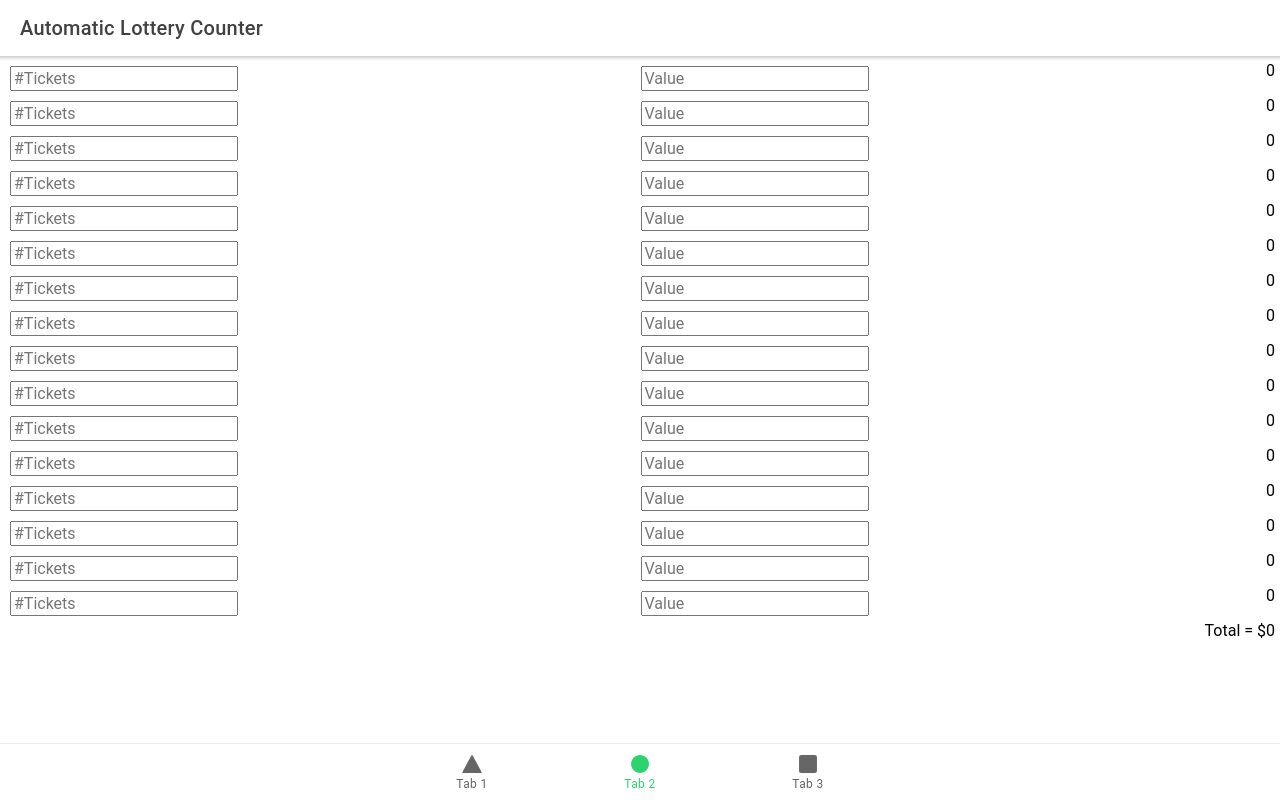
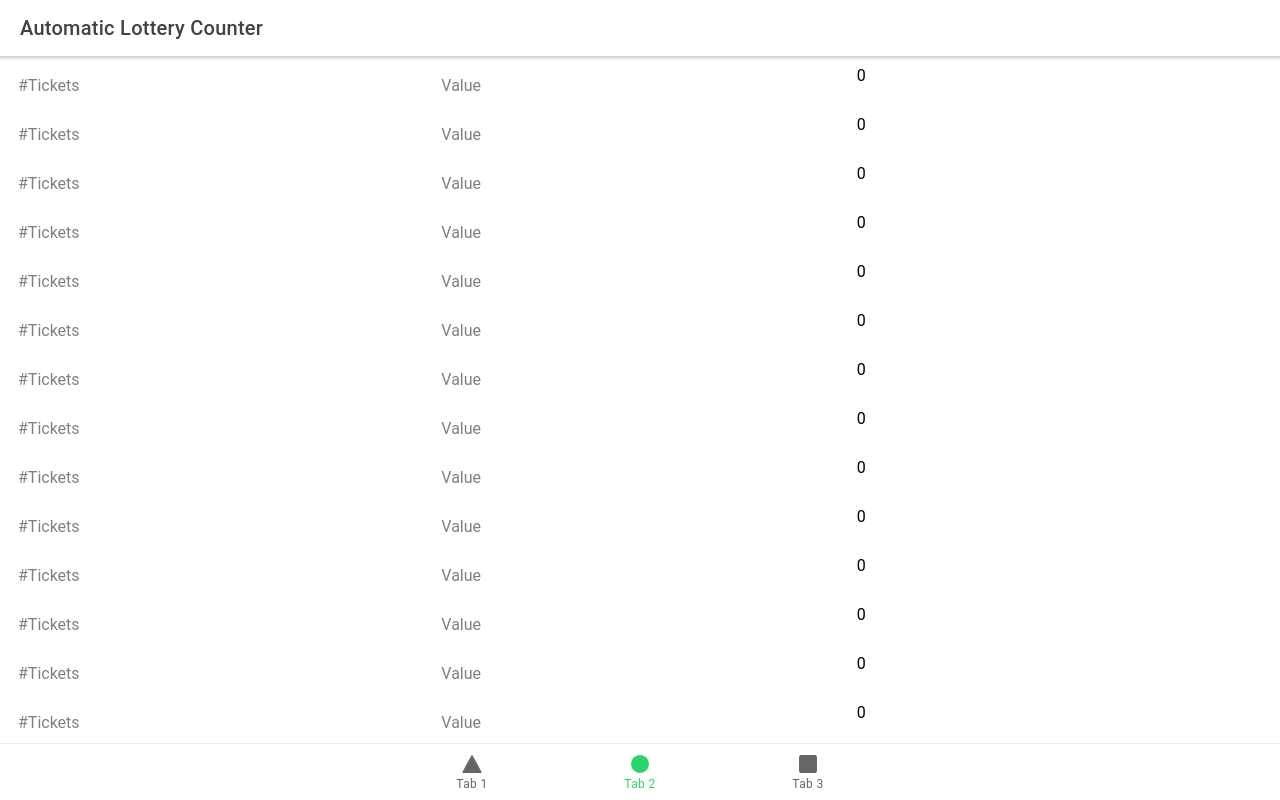
Before and after one commit to mp17017/scheduling-application, a React (Create React App) app: page /tab2 in a window 1280 px wide. Built offline with nearby package versions, Linux system fonts and the light colour scheme.

Commit message:
version 0.04, Updated to OnIonChange event, Finished Lottery Counter

```diff
--- a/src/pages/Tab1.tsx
+++ b/src/pages/Tab1.tsx
@@ -21,16 +21,16 @@ const Tab1: React.FC = () => {
             <IonItemDivider>Note: Time is in quarterly military time.
             </IonItemDivider>
             <IonItemDivider>
-            <input type="number" value={inputfieldsToAdd} onChange={(e) => setInputfieldsToAdd(parseInt(e.currentTarget.value, 10))}/>
+            <IonInput type="number" value={inputfieldsToAdd} onIonChange={(e) => setInputfieldsToAdd(parseInt(e.detail.value!, 10))}/>
             </IonItemDivider>
             <IonItem>
             <IonButton color="primary" onClick={()=>setCommittedFieldsToAdd(inputfieldsToAdd)}>Add Cashier</IonButton>
             </IonItem>
-            <IonLabel>Coverage Map</IonLabel>
+            {/*<IonLabel>Coverage Map</IonLabel>
             <IonItem>
               {committedFieldsToAdd > 0 ? [...Array(committedFieldsToAdd)].map((value: number, index: number) => (<Counter id={index + 1} key={index} />)):
             <IonLabel color="danger">Number of Cashiers must be positive</IonLabel>}
-            </IonItem>
+            </IonItem>*/}
             {committedFieldsToAdd > 0 ? [...Array(committedFieldsToAdd)].map((value: number, index: number) => (<Field id={index + 1} key={index} />)):
             <IonLabel color="danger">Number of Cashiers must be positive</IonLabel>}
           </IonList>
--- a/src/pages/Tab2.tsx
+++ b/src/pages/Tab2.tsx
@@ -10,11 +10,12 @@ const Tab2: React.FC = () => {
 
   let Tix = [0, 0, 0, 0, 0, 0, 0, 0, 0, 0, 0, 0, 0, 0, 0, 0]
   let Multi = [1, 2, 2, 3, 5, 5, 5, 5, 10, 10, 10, 10, 20, 30, 30, 30]
+  let Count = [0, 0, 0, 0, 0]
 
-  const [TState, SetTState] = React.useState(0);
-  const [MState, SetMState] = React.useState(0);
+  const [State, SetState] = React.useState(0);
   const [TAState] = React.useState(Tix);
   const [MAState] = React.useState(Multi);
+  const [UCState] = React.useState(Count);
 
   let Val = [
     TAState[0] * MAState[0], TAState[1] * MAState[1], TAState[2] * MAState[2], TAState[3] * MAState[3],
@@ -27,12 +28,17 @@ const Tab2: React.FC = () => {
   function uTix (id: number, e:any){
 
     TAState[id] = e;
-    SetTState(e);
+    SetState(e);
   }
 
   function uMulti (id: number, e:any){
     MAState[id] = e;
-    SetMState(e);
+    SetState(e);
+  }
+
+  function uCount (id: number, e:any){
+    UCState[id] = e;
+    SetState(e);
   }
 
 
@@ -46,91 +52,100 @@ const Tab2: React.FC = () => {
       <IonContent fullscreen>
         <IonGrid>
           <IonRow>
-            <IonCol><input type="number" placeholder="#Tickets" onChange={(e) => uTix(0, parseInt(e.currentTarget.value, 10)) } ></input></IonCol>
-            <IonCol><input type="number" placeholder="Value" onChange={(e) => uMulti(0, parseInt(e.currentTarget.value, 10))}></input></IonCol>
-            <IonLabel>{Val[0]}</IonLabel>
+            <IonCol><IonInput type="number" placeholder="#Tickets" onIonChange={e => uTix(0, parseInt(e.detail.value!, 10)) } ></IonInput></IonCol>
+            <IonCol><IonInput type="number" placeholder="Value" onIonChange={(e) => uMulti(0, parseInt(e.detail.value!, 10))}></IonInput></IonCol>
+            <IonCol>{Val[0]}</IonCol>
           </IonRow>
           <IonRow>
-            <IonCol><input type="number" placeholder="#Tickets" onChange={(e) => uTix(1, parseInt(e.currentTarget.value, 10)) } ></input></IonCol>
-            <IonCol><input type="number" placeholder="Value" onChange={(e) => uMulti(1, parseInt(e.currentTarget.value, 10))}></input></IonCol>
-            <IonLabel>{Val[1]}</IonLabel>
+            <IonCol><IonInput type="number" placeholder="#Tickets" onIonChange={(e) => uTix(1, parseInt(e.detail.value!, 10)) } ></IonInput></IonCol>
+            <IonCol><IonInput type="number" placeholder="Value" onIonChange={(e) => uMulti(1, parseInt(e.detail.value!, 10))}></IonInput></IonCol>
+            <IonCol>{Val[1]}</IonCol>
           </IonRow>
           <IonRow>
-            <IonCol><input type="number" placeholder="#Tickets" onChange={(e) => uTix(2, parseInt(e.currentTarget.value, 10)) } ></input></IonCol>
-            <IonCol><input type="number" placeholder="Value" onChange={(e) => uMulti(2, parseInt(e.currentTarget.value, 10))}></input></IonCol>
-            <IonLabel>{Val[2]}</IonLabel>
+            <IonCol><IonInput type="number" placeholder="#Tickets" onIonChange={(e) => uTix(2, parseInt(e.detail.value!, 10)) } ></IonInput></IonCol>
+            <IonCol><IonInput type="number" placeholder="Value" onIonChange={(e) => uMulti(2, parseInt(e.detail.value!, 10))}></IonInput></IonCol>
+            <IonCol>{Val[2]}</IonCol>
           </IonRow>
           <IonRow>
-            <IonCol><input type="number" placeholder="#Tickets" onChange={(e) => uTix(3, parseInt(e.currentTarget.value, 10)) } ></input></IonCol>
-            <IonCol><input type="number" placeholder="Value" onChange={(e) => uMulti(3, parseInt(e.currentTarget.value, 10))}></input></IonCol>
-            <IonLabel>{Val[3]}</IonLabel>
+            <IonCol><IonInput type="number" placeholder="#Tickets" onIonChange={(e) => uTix(3, parseInt(e.detail.value!, 10)) } ></IonInput></IonCol>
+            <IonCol><IonInput type="number" placeholder="Value" onIonChange={(e) => uMulti(3, parseInt(e.detail.value!, 10))}></IonInput></IonCol>
+            <IonCol>{Val[3]}</IonCol>
           </IonRow>
           <IonRow>
-            <IonCol><input type="number" placeholder="#Tickets" onChange={(e) => uTix(4, parseInt(e.currentTarget.value, 10)) } ></input></IonCol>
-            <IonCol><input type="number" placeholder="Value" onChange={(e) => uMulti(4, parseInt(e.currentTarget.value, 10))}></input></IonCol>
-            <IonLabel>{Val[4]}</IonLabel>
+            <IonCol><IonInput type="number" placeholder="#Tickets" onIonChange={(e) => uTix(4, parseInt(e.detail.value!, 10)) } ></IonInput></IonCol>
+            <IonCol><IonInput type="number" placeholder="Value" onIonChange={(e) => uMulti(4, parseInt(e.detail.value!, 10))}></IonInput></IonCol>
+            <IonCol>{Val[4]}</IonCol>
           </IonRow>
           <IonRow>
-            <IonCol><input type="number" placeholder="#Tickets" onChange={(e) => uTix(5, parseInt(e.currentTarget.value, 10)) } ></input></IonCol>
-            <IonCol><input type="number" placeholder="Value" onChange={(e) => uMulti(5, parseInt(e.currentTarget.value, 10))}></input></IonCol>
-            <IonLabel>{Val[5]}</IonLabel>
+            <IonCol><IonInput type="number" placeholder="#Tickets" onIonChange={(e) => uTix(5, parseInt(e.detail.value!, 10)) } ></IonInput></IonCol>
+            <IonCol><IonInput type="number" placeholder="Value" onIonChange={(e) => uMulti(5, parseInt(e.detail.value!, 10))}></IonInput></IonCol>
+            <IonCol>{Val[5]}</IonCol>
           </IonRow>
           <IonRow>
-            <IonCol><input type="number" placeholder="#Tickets" onChange={(e) => uTix(6, parseInt(e.currentTarget.value, 10)) } ></input></IonCol>
-            <IonCol><input type="number" placeholder="Value" onChange={(e) => uMulti(6, parseInt(e.currentTarget.value, 10))}></input></IonCol>
-            <IonLabel>{Val[6]}</IonLabel>
+            <IonCol><IonInput type="number" placeholder="#Tickets" onIonChange={(e) => uTix(6, parseInt(e.detail.value!, 10)) } ></IonInput></IonCol>
+            <IonCol><IonInput type="number" placeholder="Value" onIonChange={(e) => uMulti(6, parseInt(e.detail.value!, 10))}></IonInput></IonCol>
+            <IonCol>{Val[6]}</IonCol>
           </IonRow>
           <IonRow>
-            <IonCol><input type="number" placeholder="#Tickets" onChange={(e) => uTix(7, parseInt(e.currentTarget.value, 10)) } ></input></IonCol>
-            <IonCol><input type="number" placeholder="Value" onChange={(e) => uMulti(7, parseInt(e.currentTarget.value, 10))}></input></IonCol>
-            <IonLabel>{Val[7]}</IonLabel>
+            <IonCol><IonInput type="number" placeholder="#Tickets" onIonChange={(e) => uTix(7, parseInt(e.detail.value!, 10)) } ></IonInput></IonCol>
+            <IonCol><IonInput type="number" placeholder="Value" onIonChange={(e) => uMulti(7, parseInt(e.detail.value!, 10))}></IonInput></IonCol>
+            <IonCol>{Val[7]}</IonCol>
           </IonRow>
           <IonRow>
-            <IonCol><input type="number" placeholder="#Tickets" onChange={(e) => uTix(8, parseInt(e.currentTarget.value, 10)) } ></input></IonCol>
-            <IonCol><input type="number" placeholder="Value" onChange={(e) => uMulti(8, parseInt(e.currentTarget.value, 10))}></input></IonCol>
-            <IonLabel>{Val[8]}</IonLabel>
+            <IonCol><IonInput type="number" placeholder="#Tickets" onIonChange={(e) => uTix(8, parseInt(e.detail.value!, 10)) } ></IonInput></IonCol>
+            <IonCol><IonInput type="number" placeholder="Value" onIonChange={(e) => uMulti(8, parseInt(e.detail.value!, 10))}></IonInput></IonCol>
+            <IonCol>{Val[8]}</IonCol>
           </IonRow>
           <IonRow>
-            <IonCol><input type="number" placeholder="#Tickets" onChange={(e) => uTix(9, parseInt(e.currentTarget.value, 10)) } ></input></IonCol>
-            <IonCol><input type="number" placeholder="Value" onChange={(e) => uMulti(9, parseInt(e.currentTarget.value, 10))}></input></IonCol>
-            <IonLabel>{Val[9]}</IonLabel>
+            <IonCol><IonInput type="number" placeholder="#Tickets" onIonChange={(e) => uTix(9, parseInt(e.detail.value!, 10)) } ></IonInput></IonCol>
+            <IonCol><IonInput type="number" placeholder="Value" onIonChange={(e) => uMulti(9, parseInt(e.detail.value!, 10))}></IonInput></IonCol>
+            <IonCol>{Val[9]}</IonCol>
           </IonRow>
           <IonRow>
-            <IonCol><input type="number" placeholder="#Tickets" onChange={(e) => uTix(10, parseInt(e.currentTarget.value, 10)) } ></input></IonCol>
-            <IonCol><input type="number" placeholder="Value" onChange={(e) => uMulti(10, parseInt(e.currentTarget.value, 10))}></input></IonCol>
-            <IonLabel>{Val[10]}</IonLabel>
+            <IonCol><IonInput type="number" placeholder="#Tickets" onIonChange={(e) => uTix(10, parseInt(e.detail.value!, 10)) } ></IonInput></IonCol>
+            <IonCol><IonInput type="number" placeholder="Value" onIonChange={(e) => uMulti(10, parseInt(e.detail.value!, 10))}></IonInput></IonCol>
+            <IonCol>{Val[10]}</IonCol>
           </IonRow>
           <IonRow>
-            <IonCol><input type="number" placeholder="#Tickets" onChange={(e) => uTix(11, parseInt(e.currentTarget.value, 10)) } ></input></IonCol>
-            <IonCol><input type="number" placeholder="Value" onChange={(e) => uMulti(11, parseInt(e.currentTarget.value, 10))}></input></IonCol>
-            <IonLabel>{Val[11]}</IonLabel>
+            <IonCol><IonInput type="number" placeholder="#Tickets" onIonChange={(e) => uTix(11, parseInt(e.detail.value!, 10)) } ></IonInput></IonCol>
+            <IonCol><IonInput type="number" placeholder="Value" onIonChange={(e) => uMulti(11, parseInt(e.detail.value!, 10))}></IonInput></IonCol>
+            <IonCol>{Val[11]}</IonCol>
           </IonRow>
           <IonRow>
-            <IonCol><input type="number" placeholder="#Tickets" onChange={(e) => uTix(12, parseInt(e.currentTarget.value, 10)) } ></input></IonCol>
-            <IonCol><input type="number" placeholder="Value" onChange={(e) => uMulti(12, parseInt(e.currentTarget.value, 10))}></input></IonCol>
-            <IonLabel>{Val[12]}</IonLabel>
+            <IonCol><IonInput type="number" placeholder="#Tickets" onIonChange={(e) => uTix(12, parseInt(e.detail.value!, 10)) } ></IonInput></IonCol>
+            <IonCol><IonInput type="number" placeholder="Value" onIonChange={(e) => uMulti(12, parseInt(e.detail.value!, 10))}></IonInput></IonCol>
+            <IonCol>{Val[12]}</IonCol>
           </IonRow>
           <IonRow>
-            <IonCol><input type="number" placeholder="#Tickets" onChange={(e) => uTix(13, parseInt(e.currentTarget.value, 10)) } ></input></IonCol>
-            <IonCol><input type="number" placeholder="Value" onChange={(e) => uMulti(13, parseInt(e.currentTarget.value, 10))}></input></IonCol>
-            <IonLabel>{Val[13]}</IonLabel>
+            <IonCol><IonInput type="number" placeholder="#Tickets" onIonChange={(e) => uTix(13, parseInt(e.detail.value!, 10)) } ></IonInput></IonCol>
+            <IonCol><IonInput type="number" placeholder="Value" onIonChange={(e) => uMulti(13, parseInt(e.detail.value!, 10))}></IonInput></IonCol>
+            <IonCol>{Val[13]}</IonCol>
           </IonRow>
           <IonRow>
-            <IonCol><input type="number" placeholder="#Tickets" onChange={(e) => uTix(14, parseInt(e.currentTarget.value, 10)) } ></input></IonCol>
-            <IonCol><input type="number" placeholder="Value" onChange={(e) => uMulti(14, parseInt(e.currentTarget.value, 10))}></input></IonCol>
-            <IonLabel>{Val[14]}</IonLabel>
+            <IonCol><IonInput type="number" placeholder="#Tickets" onIonChange={(e) => uTix(14, parseInt(e.detail.value!, 10)) } ></IonInput></IonCol>
+            <IonCol><IonInput type="number" placeholder="Value" onIonChange={(e) => uMulti(14, parseInt(e.detail.value!, 10))}></IonInput></IonCol>
+            <IonCol>{Val[14]}</IonCol>
           </IonRow>
           <IonRow>
-            <IonCol><input type="number" placeholder="#Tickets" onChange={(e) => uTix(15, parseInt(e.currentTarget.value, 10)) } ></input></IonCol>
-            <IonCol><input type="number" placeholder="Value" onChange={(e) => uMulti(15, parseInt(e.currentTarget.value, 10))}></input></IonCol>
-            <IonLabel>{Val[15]}</IonLabel>
+            <IonCol><IonInput type="number" placeholder="#Tickets" onIonChange={(e) => uTix(15, parseInt(e.detail.value!, 10)) } ></IonInput></IonCol>
+            <IonCol><IonInput type="number" placeholder="Value" onIonChange={(e) => uMulti(15, parseInt(e.detail.value!, 10))}></IonInput></IonCol>
+            <IonCol>{Val[15]}</IonCol>
           </IonRow>
           <IonRow>
             <IonCol></IonCol>
             <IonCol></IonCol>
-            <IonLabel>Total = ${Val.reduce((a, b) => a+b)}</IonLabel>
+            <IonCol >Total = ${Val.reduce((a, b) => a+b)} </IonCol>
           </IonRow>
         </IonGrid>
+        <IonCol>
+        <IonRow> <IonLabel>Total Tickets: ${UCState[0] = Val.reduce((a, b) => a+b)}</IonLabel></IonRow>
+        <IonRow> Total Cash: $<IonInput type="number" placeholder="Cash in drawer" onIonChange={(e) => uCount(1, parseInt(e.detail.value!, 10)) } ></IonInput></IonRow>
+        <IonRow> Total Sales+: $<IonInput type="number" color="danger" placeholder="Sales +" onIonChange={(e) => uCount(2, parseInt(e.detail.value!, 10)) } ></IonInput></IonRow>
+        <IonRow> Total Sales-: $<IonInput type="number" placeholder="Sales -" onIonChange={(e) => uCount(3, parseInt(e.detail.value!, 10)) } ></IonInput></IonRow>
+        <IonRow> Total Wins: $<IonInput type="number" placeholder="Wins" onIonChange={(e) => uCount(4, parseInt(e.detail.value!, 10)) } ></IonInput></IonRow>
+        <IonRow>Grand Total = ${UCState[0]+UCState[1]-UCState[2]-UCState[3]+UCState[4]}</IonRow>
+        </IonCol>
+
       </IonContent>
     </IonPage>
   );
```
